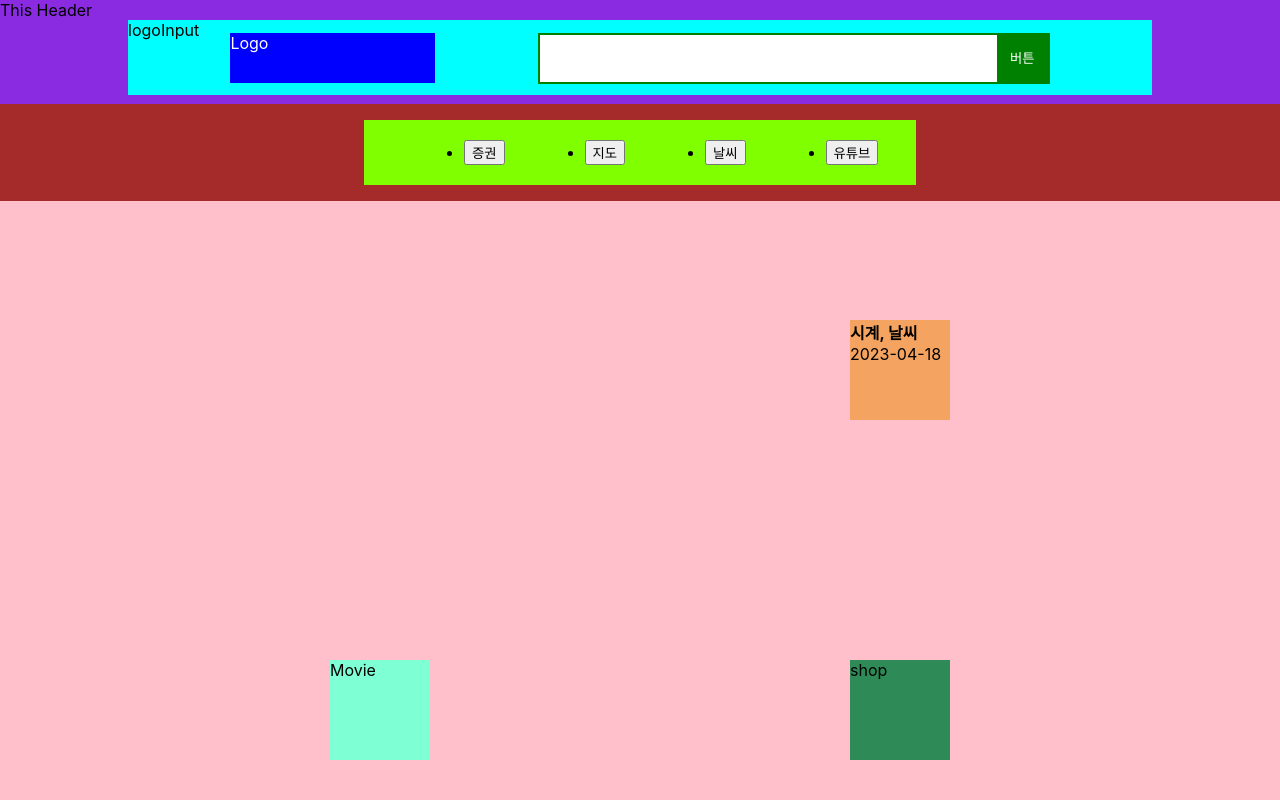
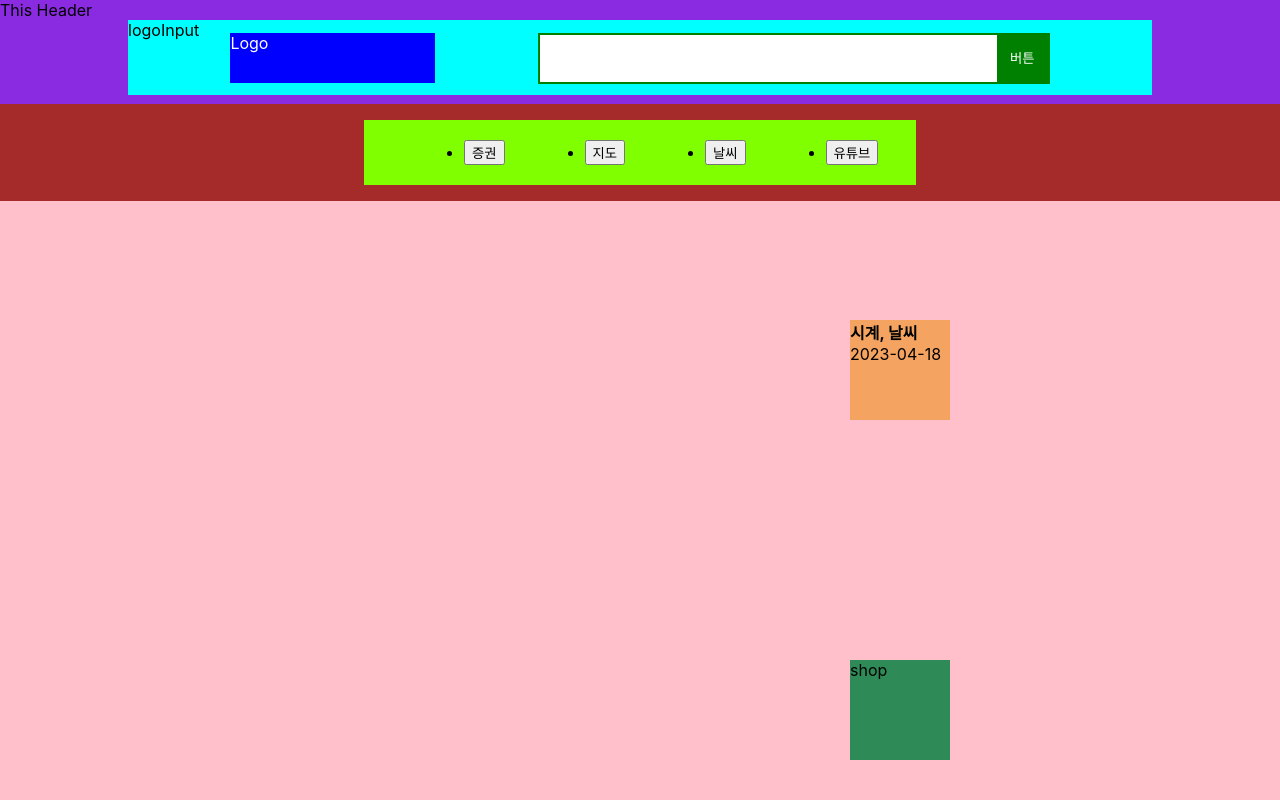
Before and after one commit to Hongaproject/Mypage-React-Project, a React (Create React App) app: page / in a window 1280 px wide. Shown: the top 800 px of the page. Built offline with nearby package versions, Linux system fonts and the light colour scheme; no server answers.

Commit message:
9day movie

```diff
--- a/package.json
+++ b/package.json
@@ -9,6 +9,7 @@
     "axios": "^1.3.6",
     "react": "^18.2.0",
     "react-dom": "^18.2.0",
+    "react-router-dom": "^6.10.0",
     "react-scripts": "5.0.1",
     "styled-components": "^5.3.10",
     "web-vitals": "^2.1.4"
--- a/src/components/Content/Movie/Movie.jsx
+++ b/src/components/Content/Movie/Movie.jsx
@@ -1,10 +1,11 @@
-import styles from "./Movie.module.css";
+import { HashRouter } from "react-router-dom";
+
 
 function Movie () {
     return(
-        <div className={styles.movieMain}>
-            Movie
-        </div>
+        <HashRouter>
+
+        </HashRouter>
     );
 }
 
```
Also changed, not shown: src/components/Content/Movie/MovieList.jsx (added), src/components/Content/Movie/MovieSearch.jsx (added), 1 other file (tests, documents, lock files or other folders).
